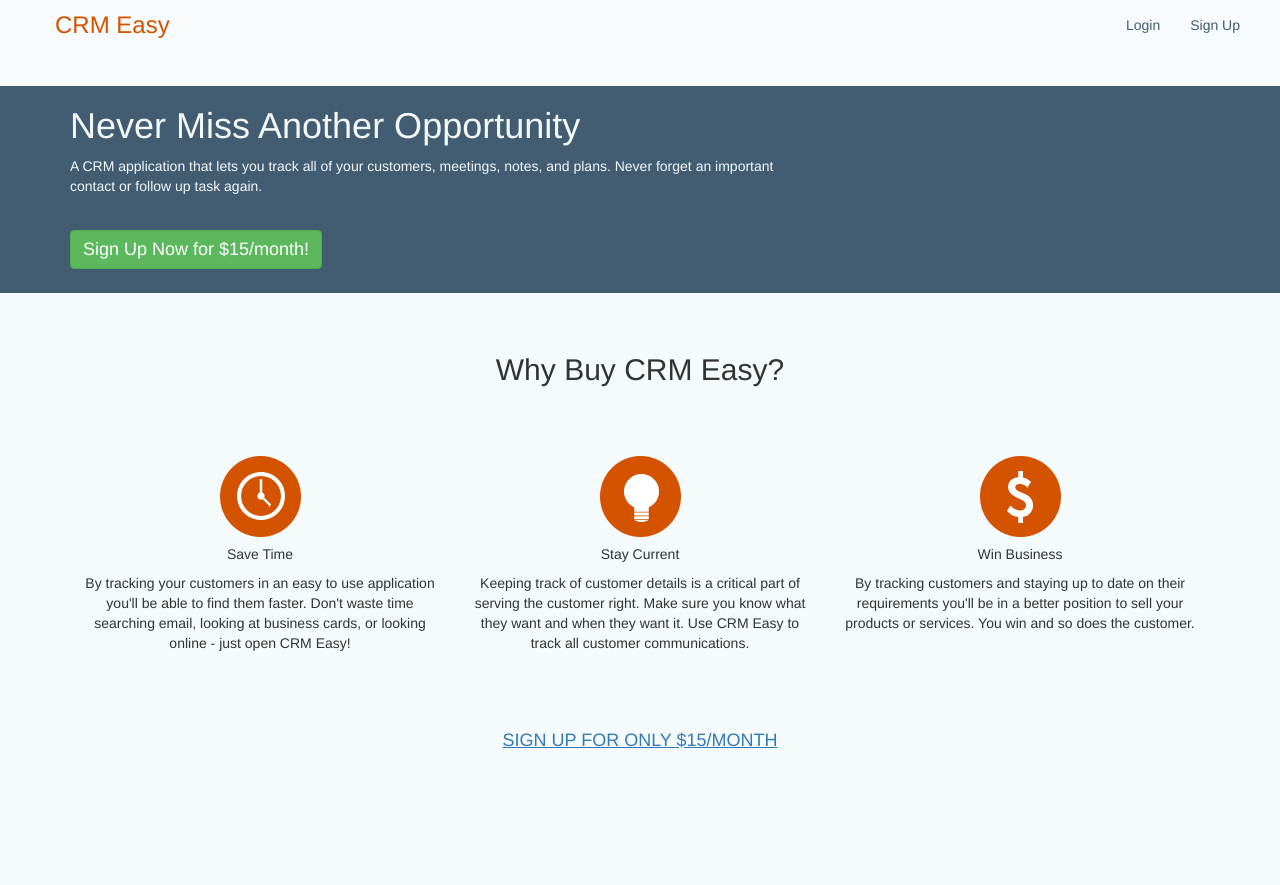
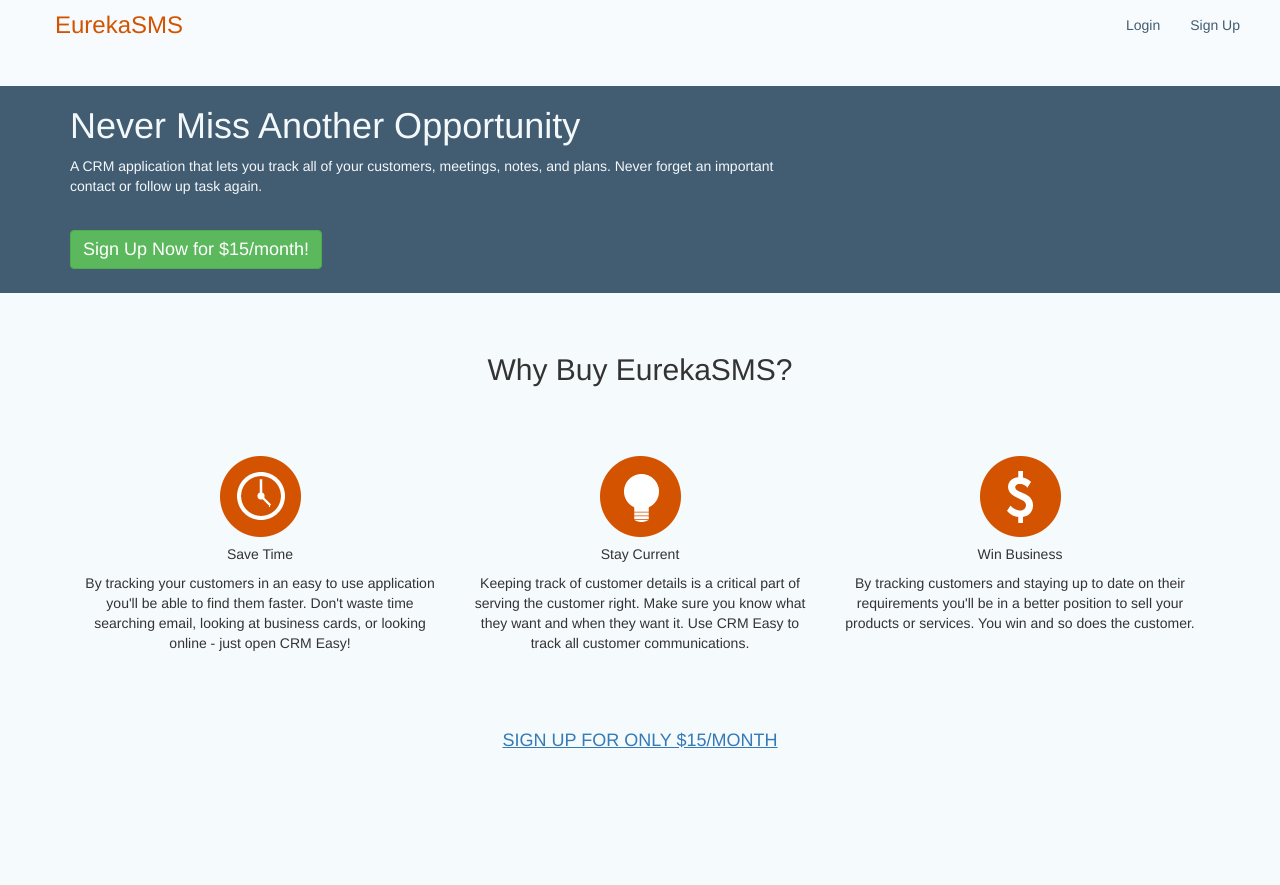
Before and after one commit to PJRuiz/eurekasms, a Django app: page / in a window 1280 px wide. Shown: the top 885 px of the page. Run offline with Django 3.2, Linux system fonts and the light colour scheme.

Commit message:
Slight mods to copy

```diff
--- a/crmapp/templates/base.html
+++ b/crmapp/templates/base.html
@@ -3,7 +3,7 @@
 <html>
     {# Make modifiable head elements #}
     <head>
-        <title>{% block title %}Home {% endblock title %} | CRM Easy</title>
+        <title>{% block title %}Home {% endblock title %} | EurekaSMS</title>
         {% block head_favicon %}
             <link rel="icon" type="image/png"
                   href="{{ STATIC_URL }}images/favicon.ico">
@@ -47,7 +47,7 @@
                         <span class="icon-bar"></span>
                         <span class="icon-bar"></span>
                     </button>
-                    <a class="navbar-brand" href="/">CRM Easy</a>
+                    <a class="navbar-brand" href="/">EurekaSMS</a>
                 </div>
                 <div class="collapse navbar-collapse">
                     <ul class="nav navbar-nav navbar-right">
--- a/crmapp/templates/marketing/home.html
+++ b/crmapp/templates/marketing/home.html
@@ -26,7 +26,7 @@
 </div>
     {# Main Section #}
 <div class="mkt-s2 container">
-    <h2 class="mkt-s2-h">Why Buy CRM Easy?</h2>
+    <h2 class="mkt-s2-h">Why Buy EurekaSMS?</h2>
     <div class="mkt-s2-body">
         <div class="col-md-4 mkt-vp">
             <img class="" src="{{ STATIC_URL }}images/clock.png"/>
```
